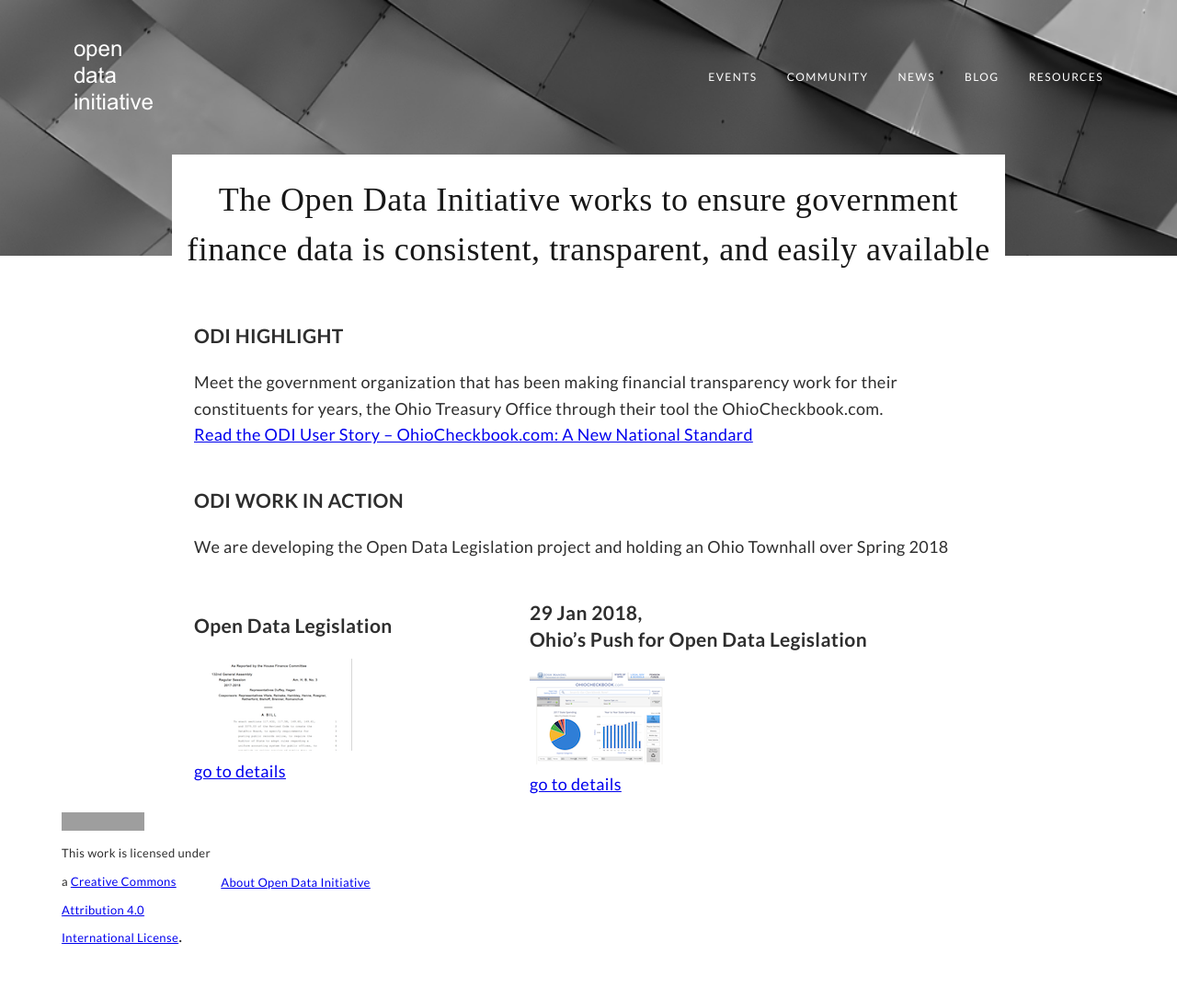
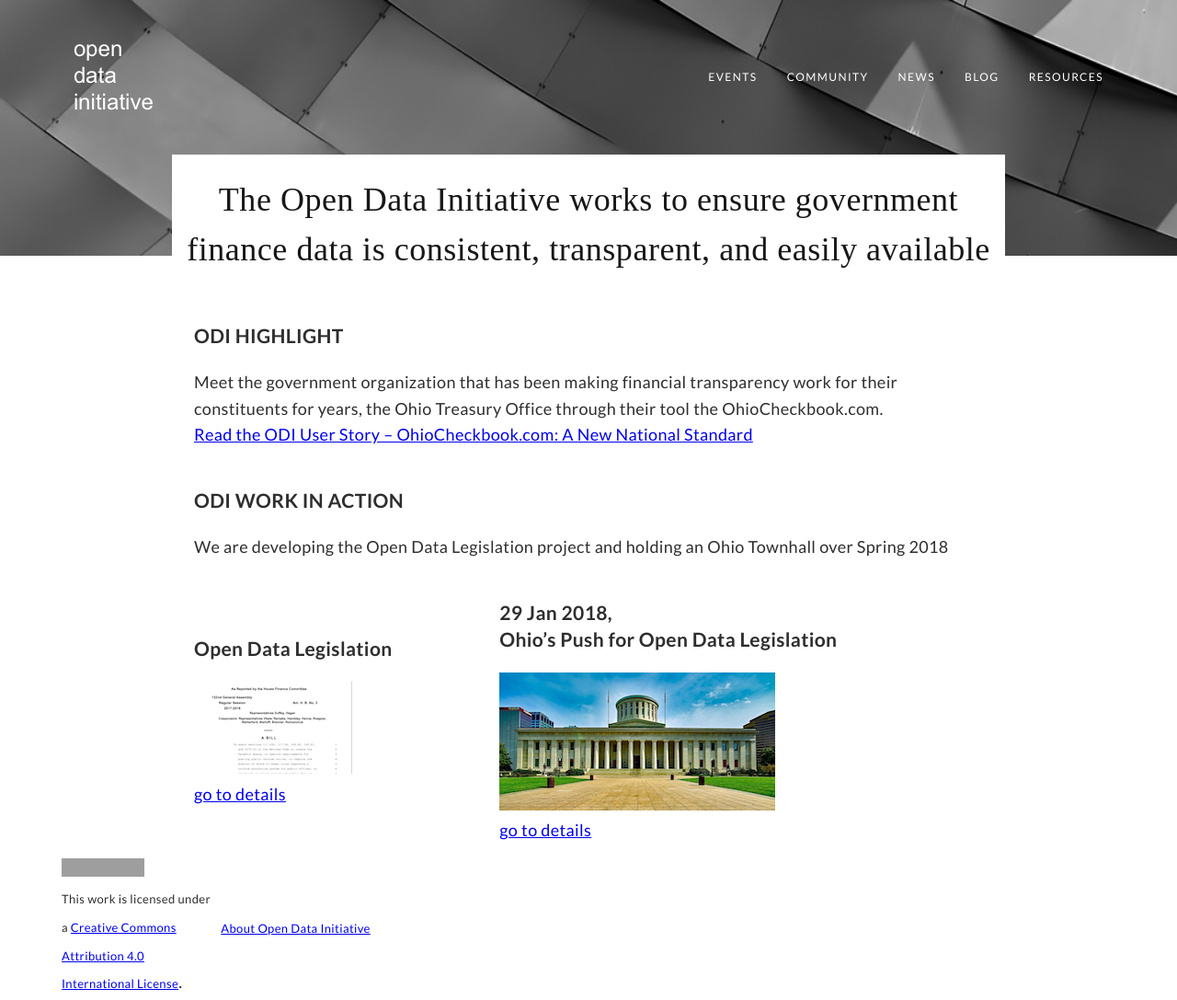
Before and after one commit to opendatainitiative/opendatainitiative.github.io, a Jekyll site: the page built from index.md, in a window 1280 px wide. Shown: the whole page at 92% size. Built offline with Jekyll 4.4.1, drawn with Linux system fonts in a browser that asks for light colours; before the commit the page ends 1037 px from its top, so only the background shows below that; grey boxes are pictures that could not be loaded.

Commit message:
update home page event image

```diff
--- a/index.md
+++ b/index.md
@@ -18,6 +18,6 @@ title: Home
         <a href="/legislation"><img src="/assets/img/legislation-icon.png" alt="ODI Open Data Legislation"><br>go to details</a>
 	</td>
 	<td colspan="2"><h3>29 Jan 2018,<br>Ohio’s Push for Open Data Legislation</h3>
-        <a href="/events/2018-01-29-ohio-townhall/"><img src="/assets/img/ohiocheckbook-small.png" alt="ODI Open Data Legislation"><br>go to details</a>
+        <a href="/events/2018-01-29-ohio-townhall/"><img src="/assets/img/ohio-state-capital.png" alt="ODI Open Data Legislation"><br>go to details</a>
 	 </td>
    </tr>
```
